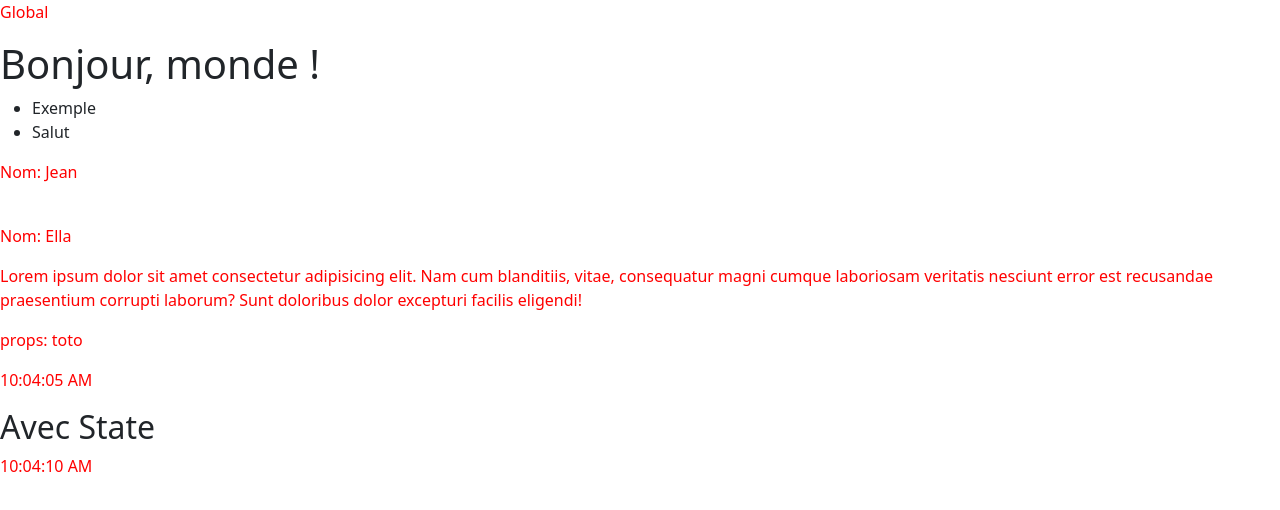
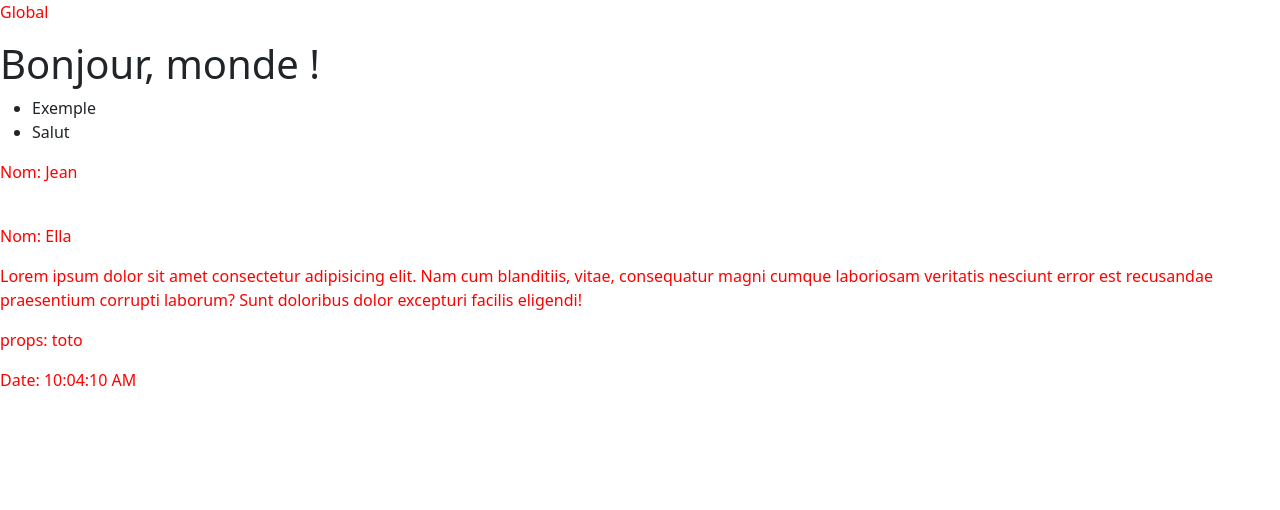
Before and after one commit to ylesueur-formation/cours-react, a React (Create React App) app: page / in a window 1280 px wide. Shown: the top 510 px of the page. Built offline with nearby package versions, Linux system fonts and the light colour scheme.

Commit message:
ReactJS les états (state)

```diff
--- a/src/App.js
+++ b/src/App.js
@@ -1,5 +1,5 @@
-import { Timer, TimerState } from './components/etats/Timer';
-import { Personnage, PersonnageAvecProps, Personne } from './components/Personne';
+import {  TimerHook } from './components/02-etats/Timer';
+import { Personnage, PersonnageAvecProps, Personne } from './components/01-composant/Personne';
 
 export default function App() {
   return (
@@ -16,8 +16,9 @@ export default function App() {
           <Personne name="Ella" salut="tata"/>
           <Personnage />
           <PersonnageAvecProps name="toto" />
-          <Timer />
-          <TimerState />
+          {/* <Timer />
+          <TimerState /> */}
+          <TimerHook />
       </div>
   )
 }
--- a/src/components/etats/Timer.jsx
+++ b/src/components/02-etats/Timer.jsx
@@ -1,4 +1,4 @@
-import React, { Component } from 'react';
+import React, { Component, useState } from 'react';
 
 export class Timer extends Component {
     // super(): (Heritage) Appelle le constructeur de la classe mère.
@@ -53,3 +53,21 @@ export class TimerState extends React.Component {
         );
     }
 }
+
+
+export function TimerHook() {
+    // La fonction useState nous renvoie un tableau avec la valeur
+    // d'initialiser (date du jour) et une fonction qui permet de mettre a jour cette valeur
+    const dateDuJour = new Date();
+    const state = useState(dateDuJour);
+    const date = state[0];
+    const setDate = state[1];
+
+    setInterval(() => {
+        setDate(new Date());
+    }, 1000)
+
+    return (
+        <p>Date: {date.toLocaleTimeString()}</p>
+    )
+}
```
Also changed, not shown: src/components/01-composant/Personne.css (renamed from src/components/Personne.css), src/components/01-composant/Personne.jsx (renamed from src/components/Personne.jsx).
